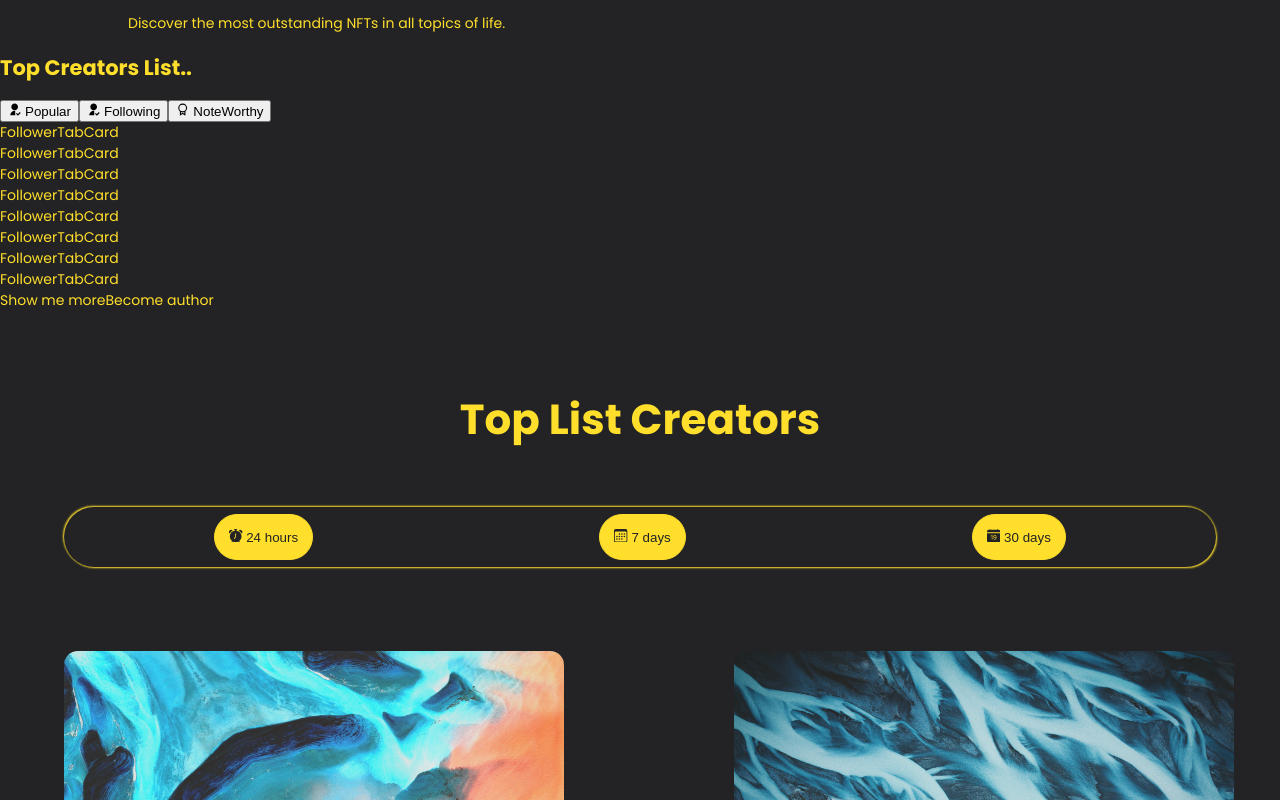
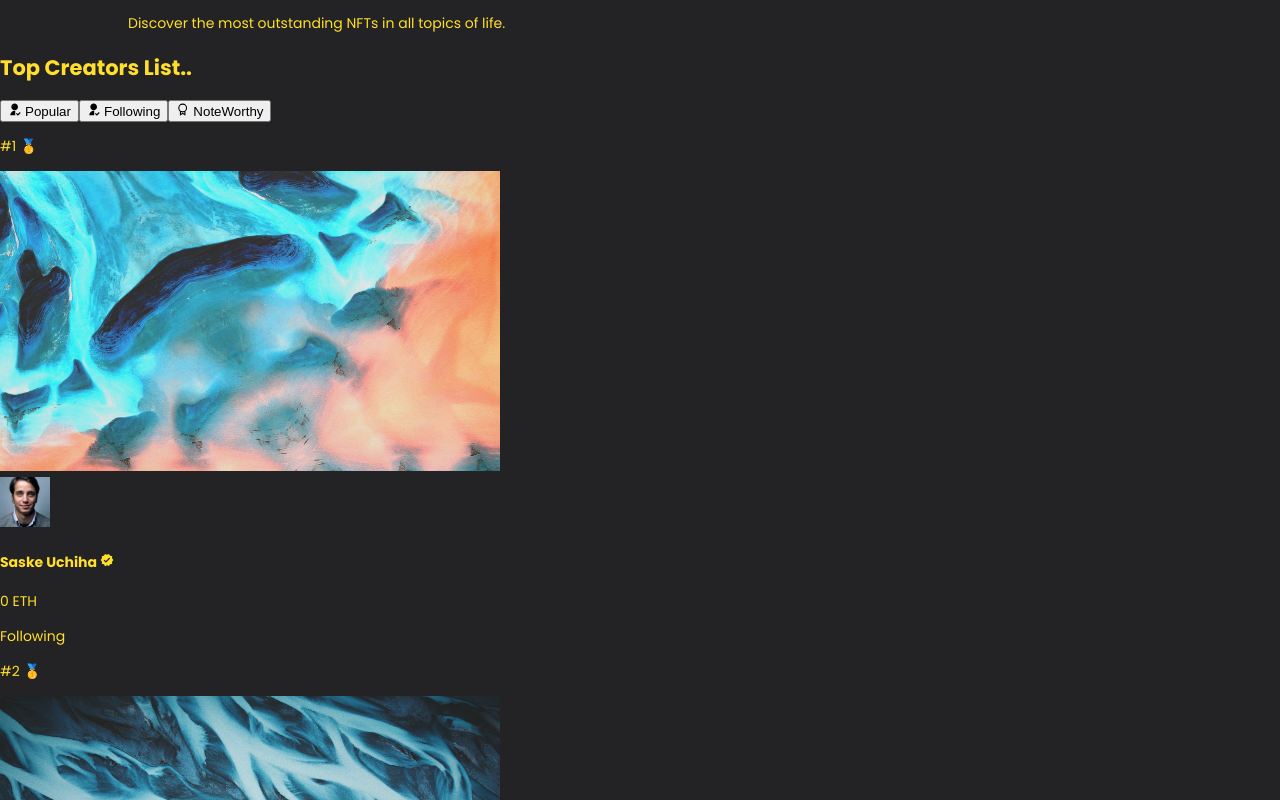
Before and after one commit to debadityasingh8972/nft-marketplace-demo, a Next.js app: page / in a window 1280 px wide. Shown: the part 2600-3400 px from the top of the page. Built offline with nearby package versions, Linux system fonts and the light colour scheme.

Commit message:
FollowerTabCard in Top Creaters list (jsx file)

```diff
--- a/components/FollowerTab/FollowerTabCard/FollowerTabCard.jsx
+++ b/components/FollowerTab/FollowerTabCard/FollowerTabCard.jsx
@@ -1,12 +1,81 @@
-import React from "react";
+import React, { useState } from "react";
+import Image from "next/image";
+import { MdVerified } from "react-icons/md";
+import { TiTick } from "react-icons/ti";
 
 //INTERNAL IMPORT
 import Style from "./FollowerTabCard.module.css";
+import images from "../../../img";
 
-const FollowerTabCard = () => {
+const FollowerTabCard = ({ i, el }) => {
+    const [following, setFollowing] = useState(false);
+
+    const followMe = () => {
+        if (!following) {
+            setFollowing(true);
+        } else {
+            setFollowing(false);
+        }
+    };
     return (
-        <div>FollowerTabCard</  div>
-    )
-}
+        <div className={Style.FollowerTabCard}>
+            <div className={Style.FollowerTabCard_rank}>
+                <p>
+                    #{i + 1} <span>🥇</span>
+                </p>
+            </div>
+
+            <div className={Style.FollowerTabCard_box}>
+                <div className={Style.FollowerTabCard_box_img}>
+                    <Image
+                        className={Style.FollowerTabCard_box_img_img}
+                        src={el.background || images[`creatorbackground${i + 1}`]}
+                        alt="profile braground"
+                        width={500}
+                        height={300}
+                        objectFit="cover"
+                    />
+                </div>
+
+                <div className={Style.FollowerTabCard_box_profile}>
+                    <Image
+                        className={Style.FollowerTabCard_box_profile_img}
+                        alt="profile picture"
+                        width={50}
+                        height={50}
+                        src={el.user || images[`user${i + 1}`]}
+                    />
+                </div>
+
+                <div className={Style.FollowerTabCard_box_info}>
+                    <div className={Style.FollowerTabCard_box_info_name}>
+                        <h4>
+                            Saske Uchiha
+                            {/* {el.seller.slice(0, 9)} */}
+                            {""}{" "}
+                            <span>
+                                <MdVerified />
+                            </span>
+                        </h4>
+                        <p>{el.total || 0} ETH</p>
+                    </div>
+
+                    <div className={Style.FollowerTabCard_box_info_following}>
+                        {following ? (
+                            <a onClick={() => followMe()}>
+                                Follow{""}{" "}
+                                <span>
+                                    <TiTick />
+                                </span>
+                            </a>
+                        ) : (
+                            <a onClick={() => followMe()}>Following</a>
+                        )}
+                    </div>
+                </div>
+            </div>
+        </div>
+    );
+};
 
 export default FollowerTabCard;
```
